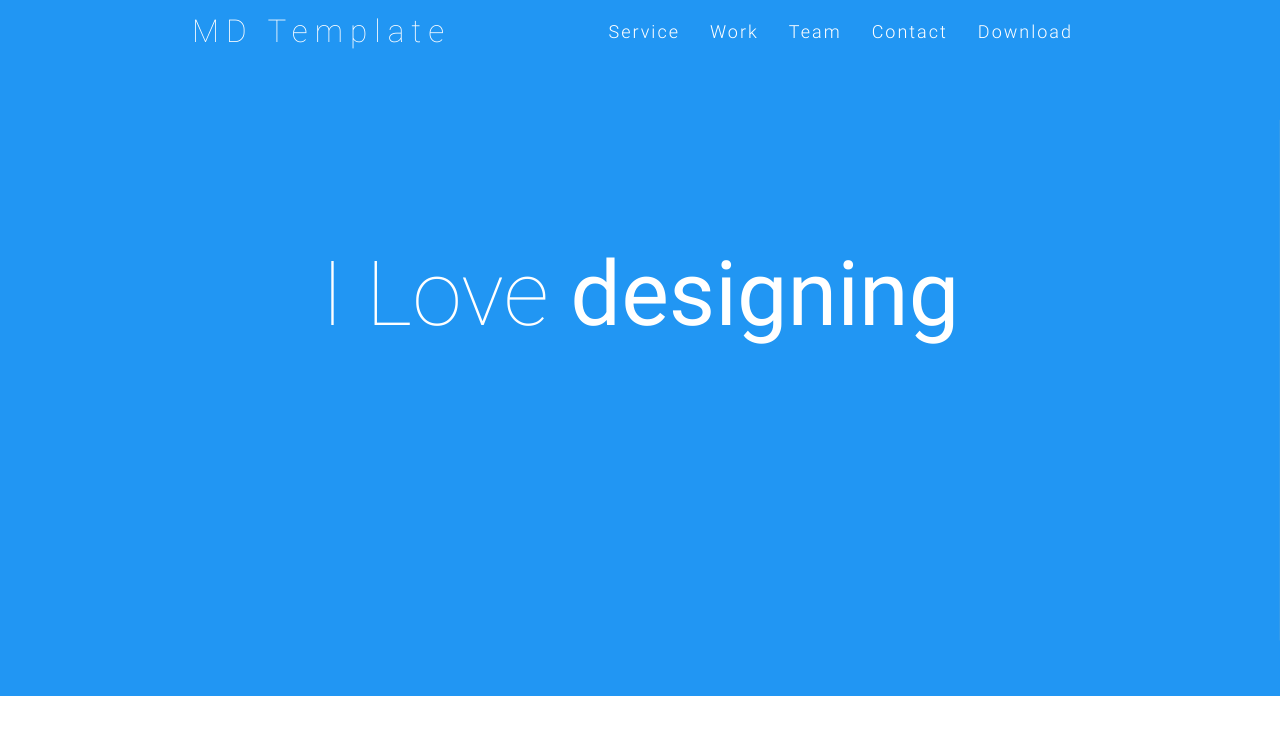
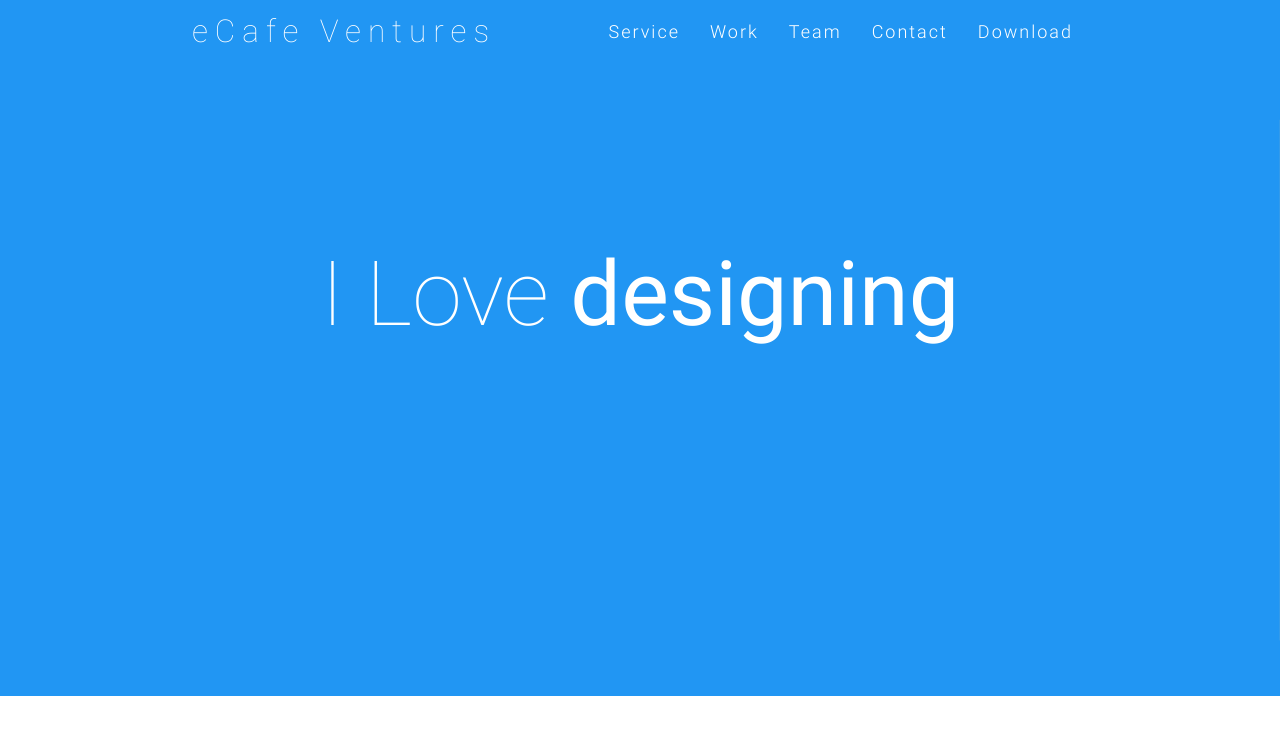
Before and after one commit to iamrajendra/ecafeventures, a plain HTML site: page index.html in a window 1280 px wide. Shown: the top 753 px of the page. Drawn offline with Linux system fonts and the light colour scheme.

Commit message:
change name

```diff
--- a/index.html
+++ b/index.html
@@ -4,7 +4,7 @@
     <meta http-equiv="Content-Type" content="text/html; charset=UTF-8"/>
     <meta name="viewport" content="width=device-width, initial-scale=1, maximum-scale=1.0, user-scalable=no"/>
     <meta name="theme-color" content="#2196F3">
-    <title>Material UI One Page Theme</title>
+    <title>eCafe Ventures</title>
 
     <!-- CSS  -->
     <link href="min/plugin-min.css" type="text/css" rel="stylesheet">
@@ -26,7 +26,7 @@
     <nav id="nav_f" class="default_color" role="navigation">
         <div class="container">
             <div class="nav-wrapper">
-            <a href="#" id="logo-container" class="brand-logo">MD Template</a>
+            <a href="#" id="logo-container" class="brand-logo">eCafe Ventures</a>
                 <ul class="right hide-on-med-and-down">
                     <li><a href="#intro">Service</a></li>
                     <li><a href="#work">Work</a></li>
```
